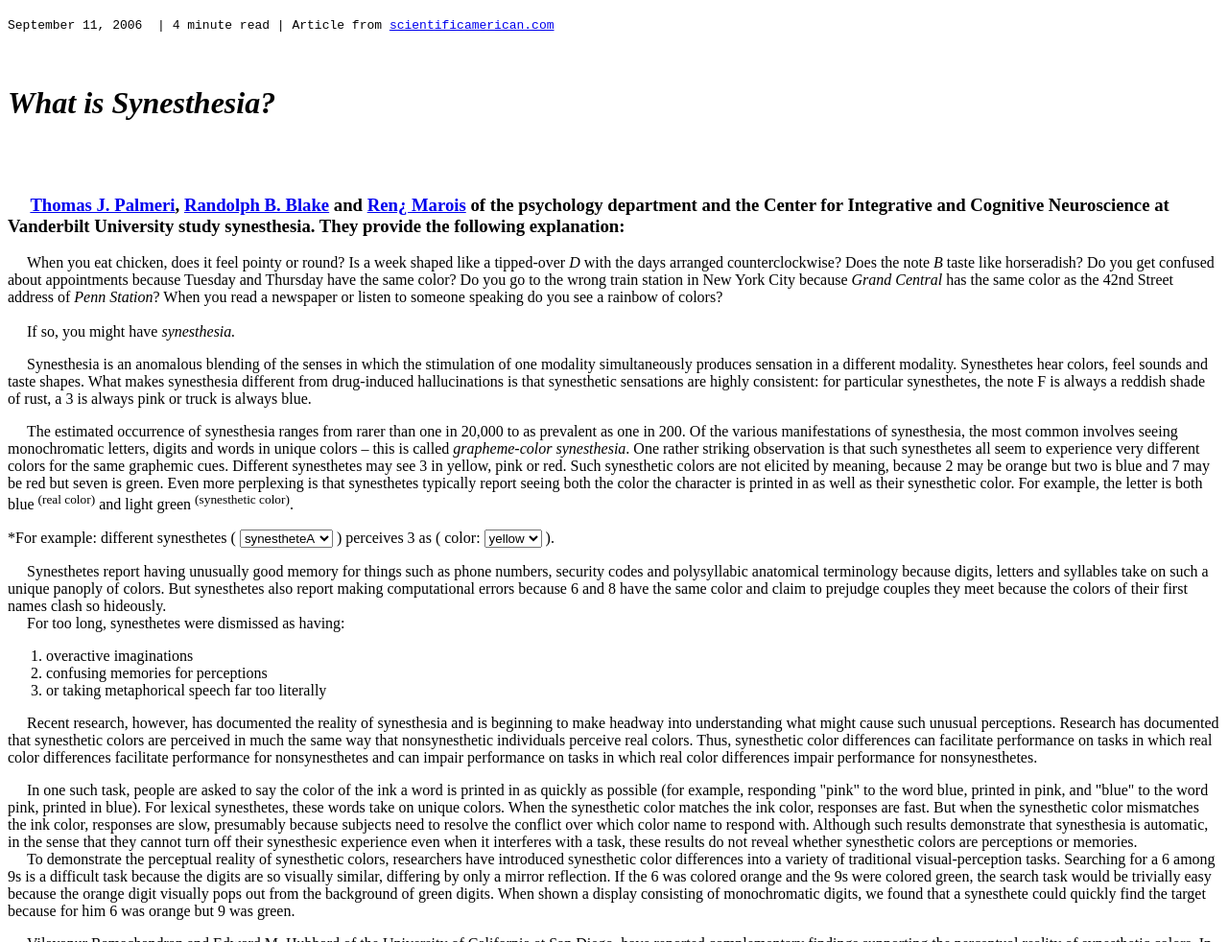
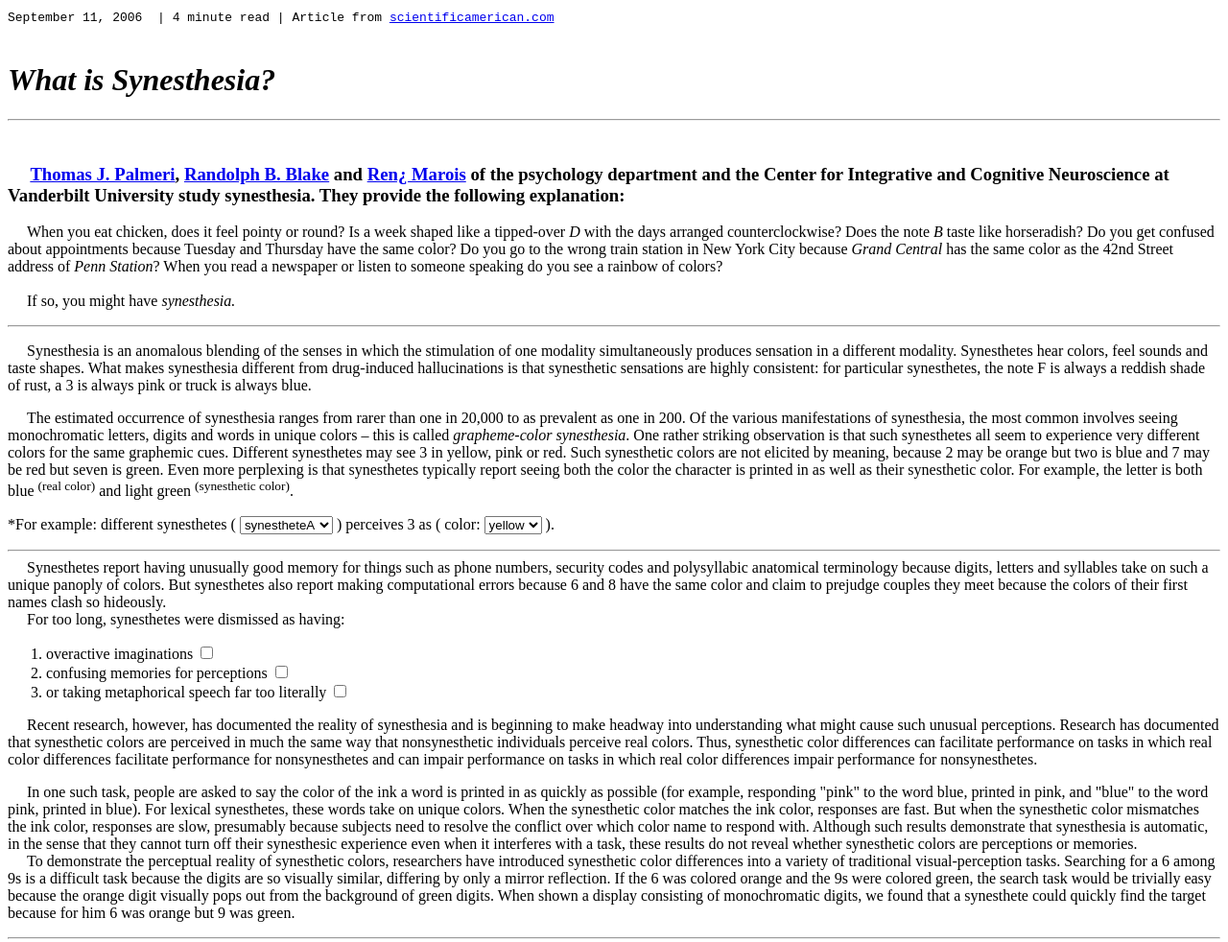
Before and after one commit to minahkim0421/type-and-code-project-1, a plain HTML site: page v1/index.html in a window 1280 px wide. Shown: the top 982 px of the page at 96% size. Drawn offline with Linux system fonts and the light colour scheme.

Commit message:
fourth push
added the checkboxes

```diff
--- a/v1/index.html
+++ b/v1/index.html
@@ -6,13 +6,14 @@
     <title>Everything you should know about Synesthesia</title>
 </head>
 <body>
-<p>
+<header>
     <code>September 11, 2006 &nbsp;| 4 minute read&nbsp;| Article from <a href="https://www.scientificamerican.com/">scientificamerican.com</a>
     </code>
-</p>
+</header>
     <br>
     <h1><em>What is Synesthesia?</em></h1>
-    <br><br>
+    <hr />
+    <br>
     <h3>
         &nbsp;&nbsp;&nbsp;&nbsp;&nbsp;<a href="http://catlab.psy.vanderbilt.edu/">Thomas J. Palmeri</a>, <a href="http://www.psy.vanderbilt.edu/faculty/blake/blake.html">Randolph B. Blake</a> and <a href="http://www.psy.vanderbilt.edu/faculty/marois/wordpress/">Ren¿ Marois</a> of the psychology department and the Center for Integrative and Cognitive Neuroscience at Vanderbilt University study synesthesia. They provide the following explanation:
     </h3>
@@ -21,6 +22,7 @@
         <br><br>
         &nbsp;&nbsp;&nbsp;&nbsp;&nbsp;If so, you might have <em>synesthesia.</em>
     </p>
+    <hr />
     <p>
         &nbsp;&nbsp;&nbsp;&nbsp;&nbsp;Synesthesia is an anomalous blending of the senses in which the stimulation of one modality simultaneously produces sensation in a different modality. Synesthetes hear colors, feel sounds and taste shapes. What makes synesthesia different from drug-induced hallucinations is that synesthetic sensations are highly consistent: for particular synesthetes, the note F is always a reddish shade of rust, a 3 is always pink or truck is always blue.
     </p>
@@ -44,23 +46,33 @@
             </select>
             <span>).</span>
         </p>
+        <hr />
         &nbsp;&nbsp;&nbsp;&nbsp;&nbsp;Synesthetes report having unusually good memory for things such as phone numbers, security codes and polysyllabic anatomical terminology because digits, letters and syllables take on such a unique panoply of colors. But synesthetes also report making computational errors because 6 and 8 have the same color and claim to prejudge couples they meet because the colors of their first names clash so hideously.
         <br>
         &nbsp;&nbsp;&nbsp;&nbsp;&nbsp;For too long, synesthetes were dismissed as having:
         <ol>
-            <li>overactive imaginations</li>
-            <li>confusing memories for perceptions</li>
-            <li>or taking metaphorical speech far too literally</li>
+            <li>
+                <label for="option1">overactive imaginations</label>
+                <input type="checkbox" name="yes1" id="option1" />
+            </li>
+            <li>
+                <label for="option2">confusing memories for perceptions</label>
+                <input type="checkbox" name="yes2" id="option2" />
+            </li>
+            <li>
+                <label for="option3"></label>or taking metaphorical speech far too literally</label>
+                <input type="checkbox" name="yes3" id="option3" />
+            </li>
         </ol>
         &nbsp;&nbsp;&nbsp;&nbsp;&nbsp;Recent research, however, has documented the reality of synesthesia and is beginning to make headway into understanding what might cause such unusual perceptions.
         Research has documented that synesthetic colors are perceived in much the same way that nonsynesthetic individuals perceive real colors. Thus, synesthetic color differences can facilitate performance on tasks in which real color differences facilitate performance for nonsynesthetes and can impair performance on tasks in which real color differences impair performance for nonsynesthetes.
-
     </p>
     <p>
         &nbsp;&nbsp;&nbsp;&nbsp;&nbsp;In one such task, people are asked to say the color of the ink a word is printed in as quickly as possible (for example, responding "pink" to the word blue, printed in pink, and "blue" to the word pink, printed in blue). For lexical synesthetes, these words take on unique colors. When the synesthetic color matches the ink color, responses are fast. But when the synesthetic color mismatches the ink color, responses are slow, presumably because subjects need to resolve the conflict over which color name to respond with. Although such results demonstrate that synesthesia is automatic, in the sense that they cannot turn off their synesthesic experience even when it interferes with a task, these results do not reveal whether synesthetic colors are perceptions or memories.
         <br>
         &nbsp;&nbsp;&nbsp;&nbsp;&nbsp;To demonstrate the perceptual reality of synesthetic colors, researchers have introduced synesthetic color differences into a variety of traditional visual-perception tasks. Searching for a 6 among 9s is a difficult task because the digits are so visually similar, differing by only a mirror reflection. If the 6 was colored orange and the 9s were colored green, the search task would be trivially easy because the orange digit visually pops out from the background of green digits. When shown a display consisting of monochromatic digits, we found that a synesthete could quickly find the target because for him 6 was orange but 9 was green.
     </p>
+    <hr />
     <p>
         &nbsp;&nbsp;&nbsp;&nbsp;&nbsp;Vilayanur Ramachandran and Edward M. Hubbard of the University of California at San Diego, have reported complementary findings supporting the perceptual reality of synesthetic colors. In one task, they presented synesthetes with an array of equally-spaced letters and digits. Synesthetes reported that these arrays organized themselves into distinct rows or columns depending on whether the rows or columns of characters were the same synesthetic color. This perceptual grouping based on synesthetic color is analogous to the kind of perceptual grouping non-synesthetes experience with real colors.
         <br>
@@ -77,7 +89,9 @@
     <input type="text" id="fname" name="fname">
     <button type="button" onclick="alert('Submitted!')">Submit</button>
     <br><br><br><br>
+    <footer>
     <code><a href="https://s100.copyright.com/AppDispatchServlet?publisherName=sciam&publication=sciam&title=What+is+synesthesia%3F&publicationDate=2006-09-11&contentID=00019AA3-7A7C-1D06-8E49809EC588EEDF&orderBeanReset=true&copyright=Copyright+2006+Scientific+American%2C+Inc.+All+rights+reserved">RIGHTS & PERMISSIONS</a>
         &nbsp;|&nbsp; <a href="https://www.scientificamerican.com/article/what-is-synesthesia/">LINK TO THE ORIGINAL ARTICLE</a></code>
+    </footer>
 </body>
 </html>
```
